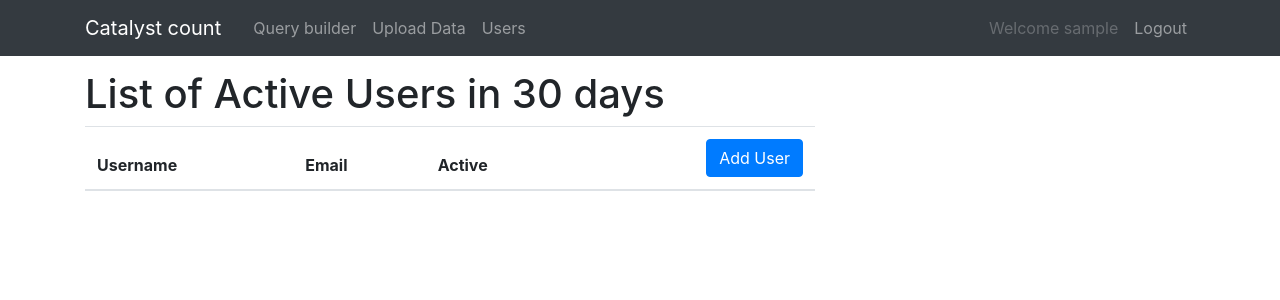
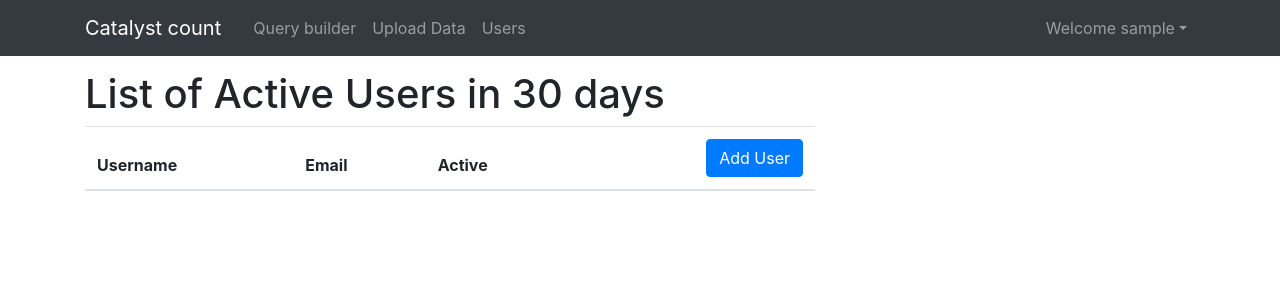
Before and after one commit to saatvikgulati/catalyst_count, a Django app: page /user_list/ in a window 1280 px wide. Shown: the top 300 px of the page. Run offline with Django 4.2, Linux system fonts and the light colour scheme; the visitor is signed in with stand-in values (Sample User, id 1); data comes from the database, SQL or seed files in the repository; lists and menus that the app fills with data are empty; some libraries are stand-ins or nearby versions.

Commit message:
give dropdown

```diff
--- a/app/templates/base.html
+++ b/app/templates/base.html
@@ -47,13 +47,16 @@
                   {%endif%}
               </div>
               <!-- Navbar Right Side -->
-              <div class="navbar-nav">
+              <div class="navbar-nav nav-item dropdown">
                 {% if user.is_authenticated %}
-                  <a class="nav-item nav-link disabled">Welcome {{user.username}}</a>
-                  <a class="nav-item nav-link" href="{%url 'account_logout'%}">Logout</a>
+                  <a class="nav-link dropdown-toggle" id="navbarDropdownMenuLink" data-toggle="dropdown">Welcome {{user.username}}</a>
+                  <div class="dropdown-menu" aria-labelledby="navbarDropdownMenuLink">
+                  <a class="dropdown-item" href="{%url 'account_logout'%}">Logout</a>
+                  </div>
                 {%endif%}
               </div>
             </div>
+          </div>
         </nav>
     </header>
 
```
